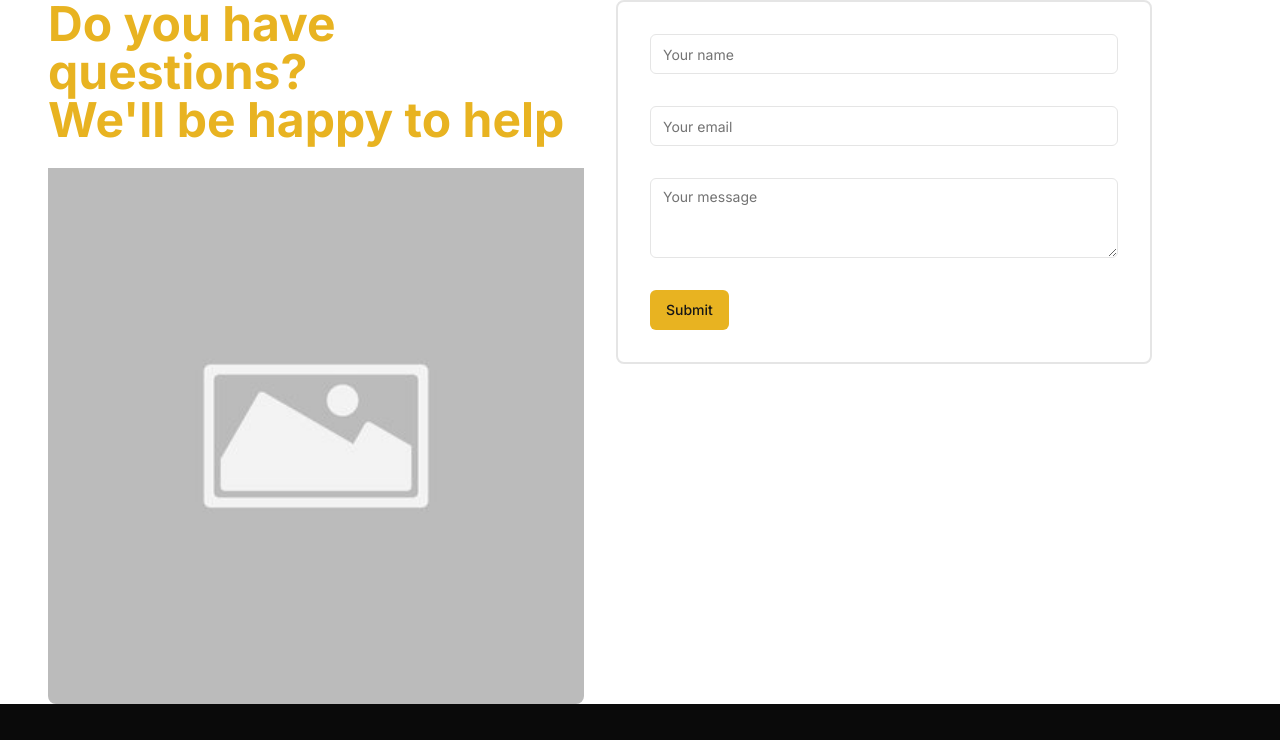
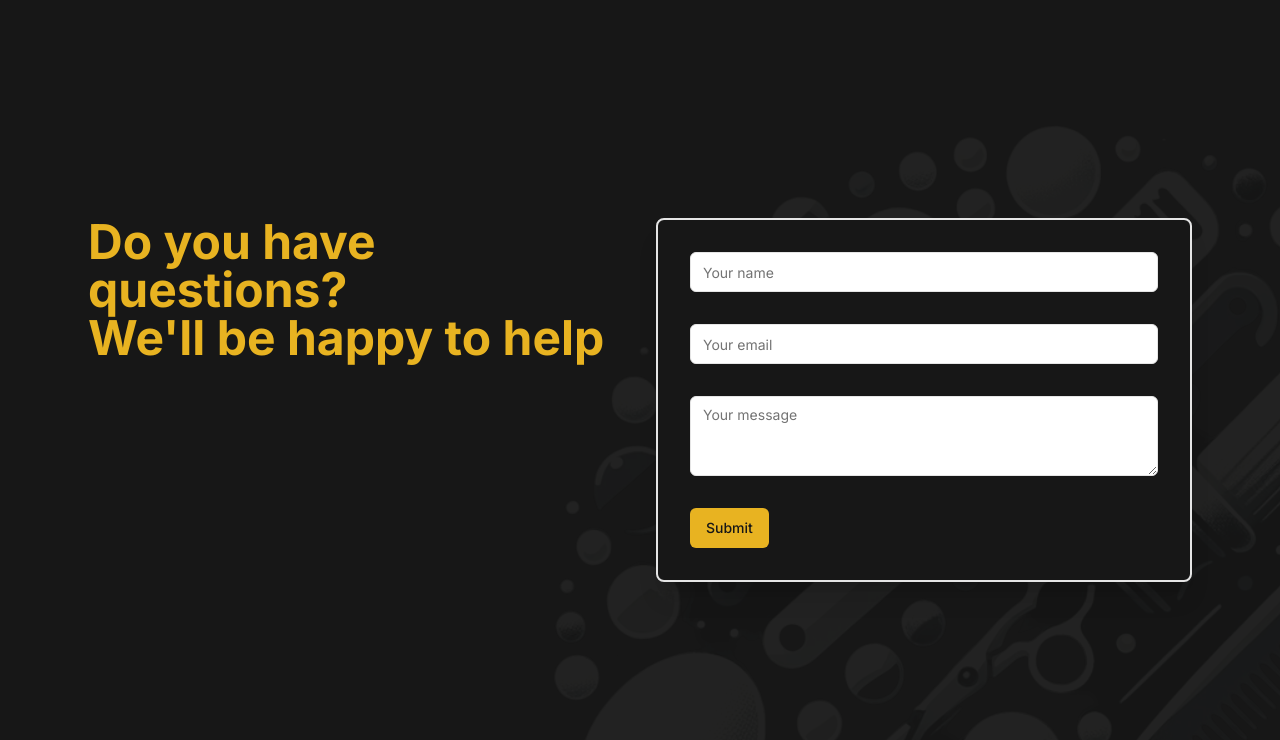
Before and after one commit to Patrykbarc/old-sailor-ts, a Next.js app: page /contact in a window 1280 px wide. Shown: the top 740 px of the page. Built offline with nearby package versions, Linux system fonts and the light colour scheme.

Commit message:
Contact page layout

```diff
--- a/src/app/contact/page.tsx
+++ b/src/app/contact/page.tsx
@@ -1,23 +1,31 @@
 import { Wrapper } from '@/components/ui/Wrapper/Wrapper'
 import { ContactForm } from '@/components/views/ContactForm/ContactForm'
-import PLACEHOLDER from '../../../public/placeholder.jpg'
+import CONTACT_IMAGE from '../../../public/contact-image.png'
 import Image from 'next/image'
 
 export default function Contact() {
 	return (
-		<Wrapper className='flex-col w-full'>
-			<div className='grid grid-cols-2 gap-8'>
-				<div className='rounded-lg overflow-hidden'>
+		<main className='flex min-h-screen flex-col items-center justify-between bg-neutral-900 relative overflow-hidden'>
+			<Wrapper className='flex-col min-h-dvh py-24 relative z-10'>
+				<div className='grid md:grid-cols-2 gap-8'>
+					<div className='z-20'>
 						<h1 className='mb-6 text-5xl font-bold text-primary'>
 							Do you have questions?
 							<br />
 							We&apos;ll be happy to help
 						</h1>
+					</div>
 
-					<Image className='w-full' src={PLACEHOLDER} alt='placeholder' />
-				</div>
 					<ContactForm />
 				</div>
 			</Wrapper>
+			<Image
+				className='scale-[160%] md:scale-100 top-1/3 sm:top-0 sm:left-1/3 w-full z-0 absolute pointer-events-none opacity-5'
+				src={CONTACT_IMAGE}
+				width='1024'
+				height='1024'
+				alt='placeholder'
+			/>
+		</main>
 	)
 }
--- a/src/app/layout.tsx
+++ b/src/app/layout.tsx
@@ -19,7 +19,7 @@ export default function RootLayout({
 	return (
 		<html lang='en'>
 			<body
-				className={`${inter.className} text-neutral-300 overflow-x-hidden selection:bg-primary selection:text-neutral-900`}>
+				className={`${inter.className} text-neutral-300 overflow-x-hidden selection:bg-primary bg-neutral-900 selection:text-neutral-900`}>
 				<Navigation />
 				{children}
 				<Footer />
--- a/src/components/views/ContactForm/ContactForm.tsx
+++ b/src/components/views/ContactForm/ContactForm.tsx
@@ -35,13 +35,11 @@ export function ContactForm() {
 	})
 
 	function onSubmit(values: z.infer<typeof formSchema>) {
-		// Do something with the form values.
-		// ✅ This will be type-safe and validated.
 		console.log(values)
 	}
 
 	return (
-		<div className='border-2 w-full h-fit p-8 rounded-lg'>
+		<div className='border-2 w-full h-fit p-8 rounded-lg bg-neutral-900 shadow-xl'>
 			<Form {...form}>
 				<form onSubmit={form.handleSubmit(onSubmit)} className='space-y-8'>
 					<FormField
--- a/src/components/views/Navigation/Navigation.tsx
+++ b/src/components/views/Navigation/Navigation.tsx
@@ -3,9 +3,9 @@ import { MobileNav } from '@/components/ui/MobileNav/MobileNav'
 
 export function Navigation() {
 	return (
-		<>
+		<div className='relative z-50'>
 			<MobileNav className='lg:hidden' />
 			<DesktopNav className='hidden lg:block' />
-		</>
+		</div>
 	)
 }
```
Also changed, not shown: public/contact-image.png (added), 1 other file (tests, documents, lock files or other folders). Lines whose indentation alone changed are shown as unchanged.
